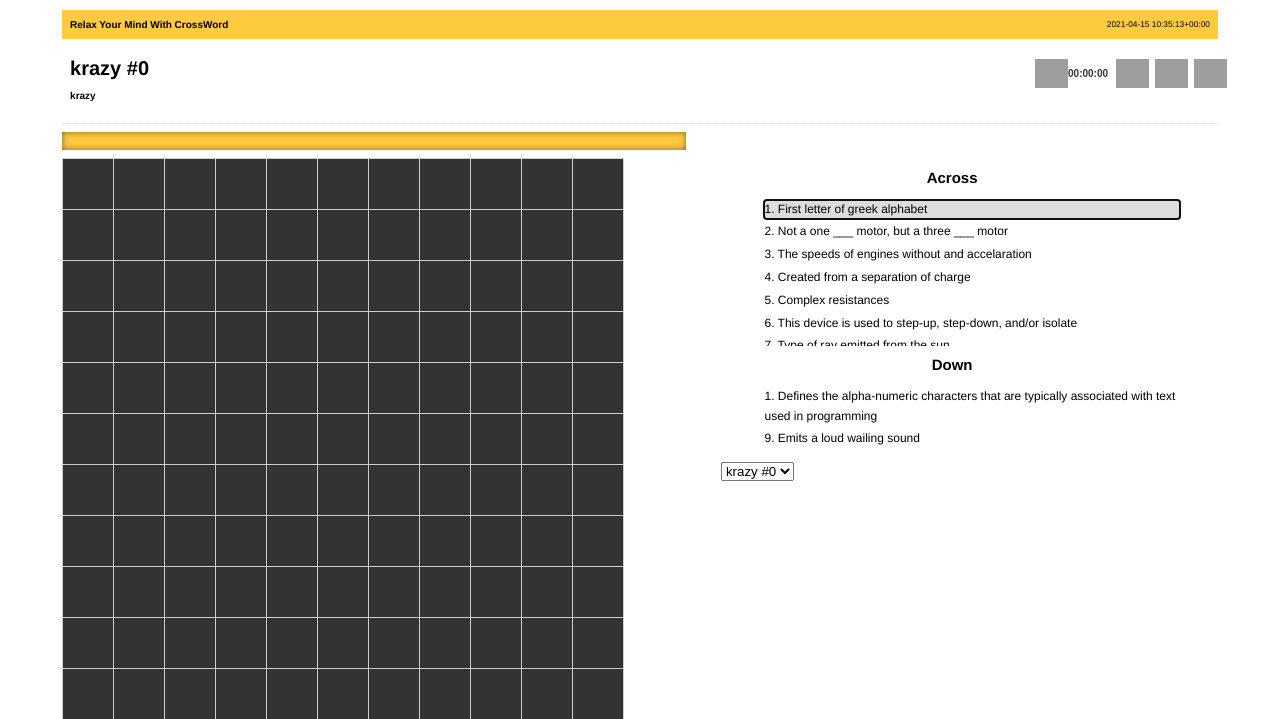
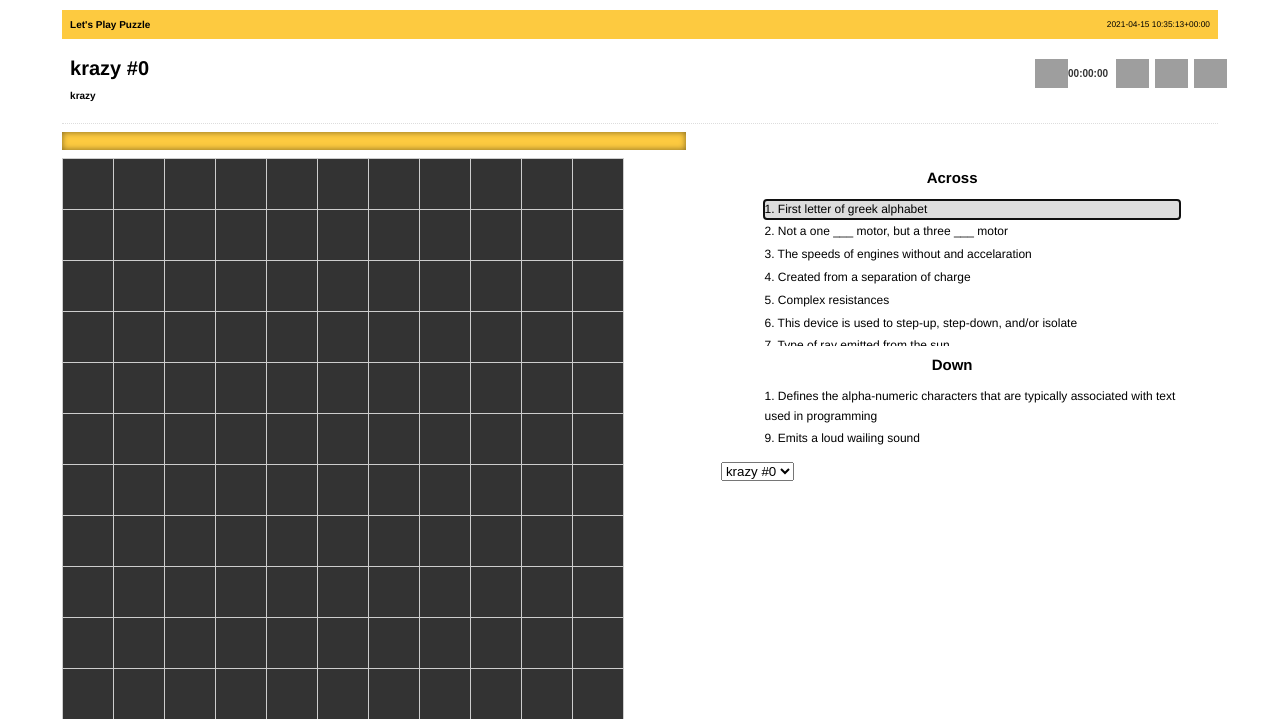
Before and after one commit to krazyyyy/crossword, a Django app: page / in a window 1280 px wide. Shown: the top 719 px of the page. Run offline with Django 3.2, Linux system fonts and the light colour scheme; data comes from the database, SQL or seed files in the repository; parts of the project's set-up code (start-up, migrations or seed data) failed here and were passed over; some libraries are stand-ins or nearby versions; grey boxes are pictures that could not be loaded.

Commit message:
Update index.html

```diff
--- a/crossword/templates/crossword/index.html
+++ b/crossword/templates/crossword/index.html
@@ -11,7 +11,7 @@
 
 <div class="header">
   <div class="head_details">
-    <p><b>Relax Your Mind With CrossWord</b><small id="date"></small></p>
+    <p><b id="flicking">Let's Play Puzzle</b><small id="date"></small></p>
   </div>
   <div class="main_header">
     <div class="head_names">
```
